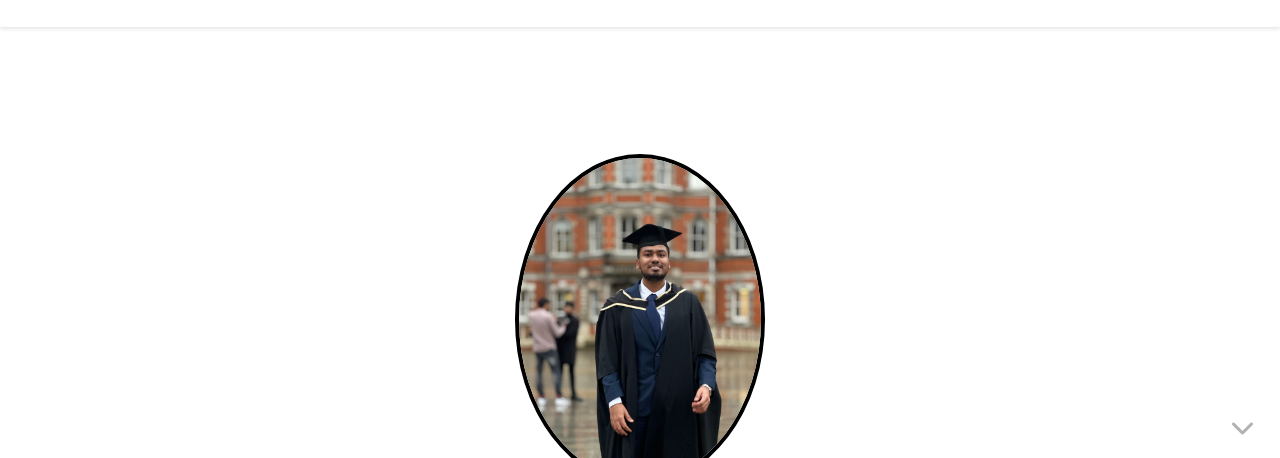
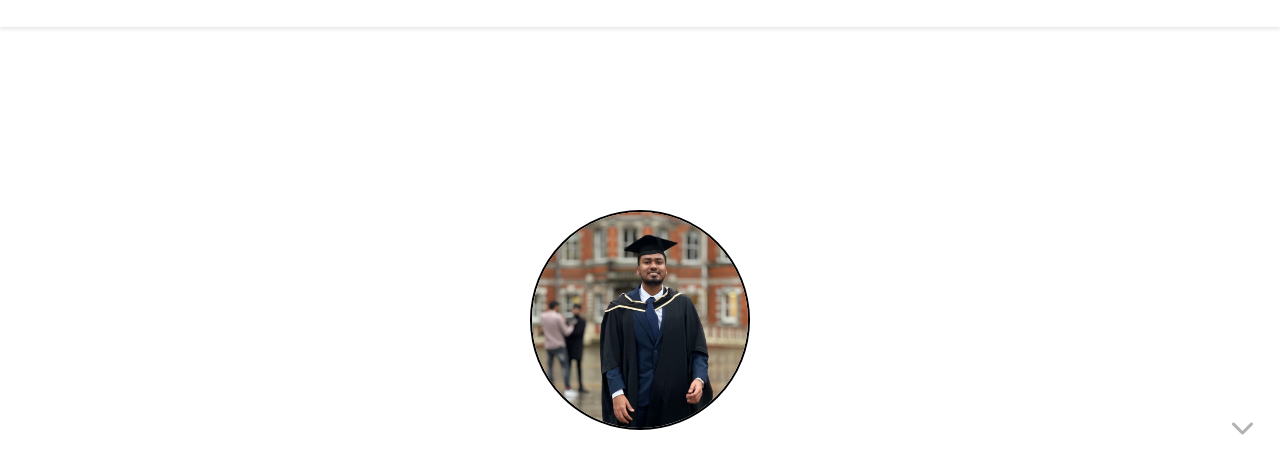
Before and after one commit to vignesh-blip/Portfolio, a plain HTML site: page index.html in a window 1280 px wide. Shown: the part 93-551 px from the top of the page. Drawn offline with Linux system fonts and the light colour scheme.

Commit message:
Update index.html

```diff
--- a/index.html
+++ b/index.html
@@ -157,7 +157,9 @@
   <!-- Profile -->
   <section id="profile">
     <div class="side-arrow"><a href="#experience"><i class="fas fa-chevron-down"></i></a></div>
-    <div class="section-pic"><img src="IMG_6267.jpeg" alt="Vigneshwar"/></div>
+    <div class="section-pic">
+  <img src="IMG_6267.jpeg" alt="Vigneshwar" style="width: 220px; height: 220px; border-radius: 50%; border: 2px solid black; object-fit: cover;" />
+   </div>
     <div class="section__text">
       <p class="section__text__p1">Hello, I’m</p>
       <h1 class="title">Vigneshwar Ambedu Venkatesan</h1>
```
